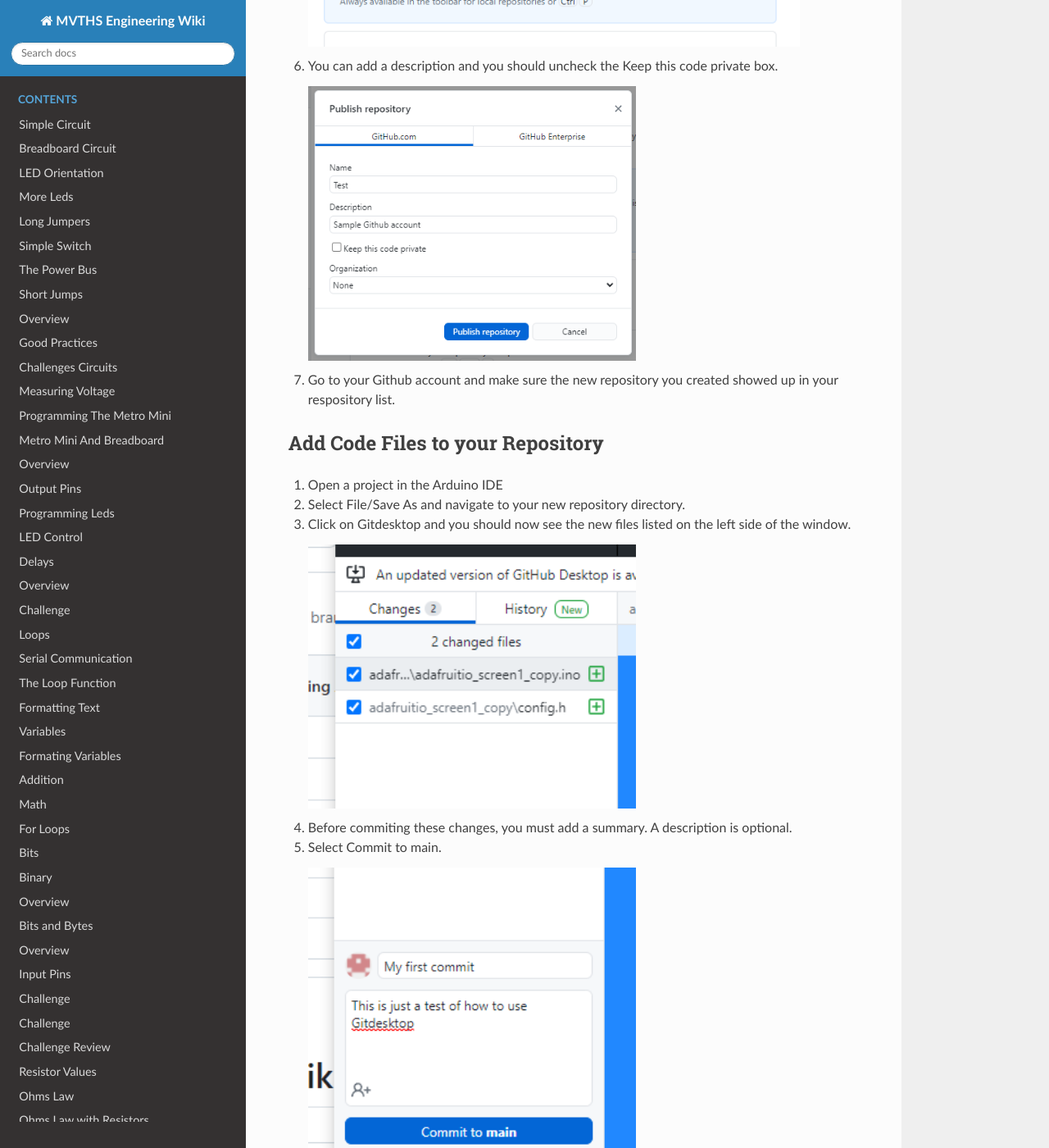
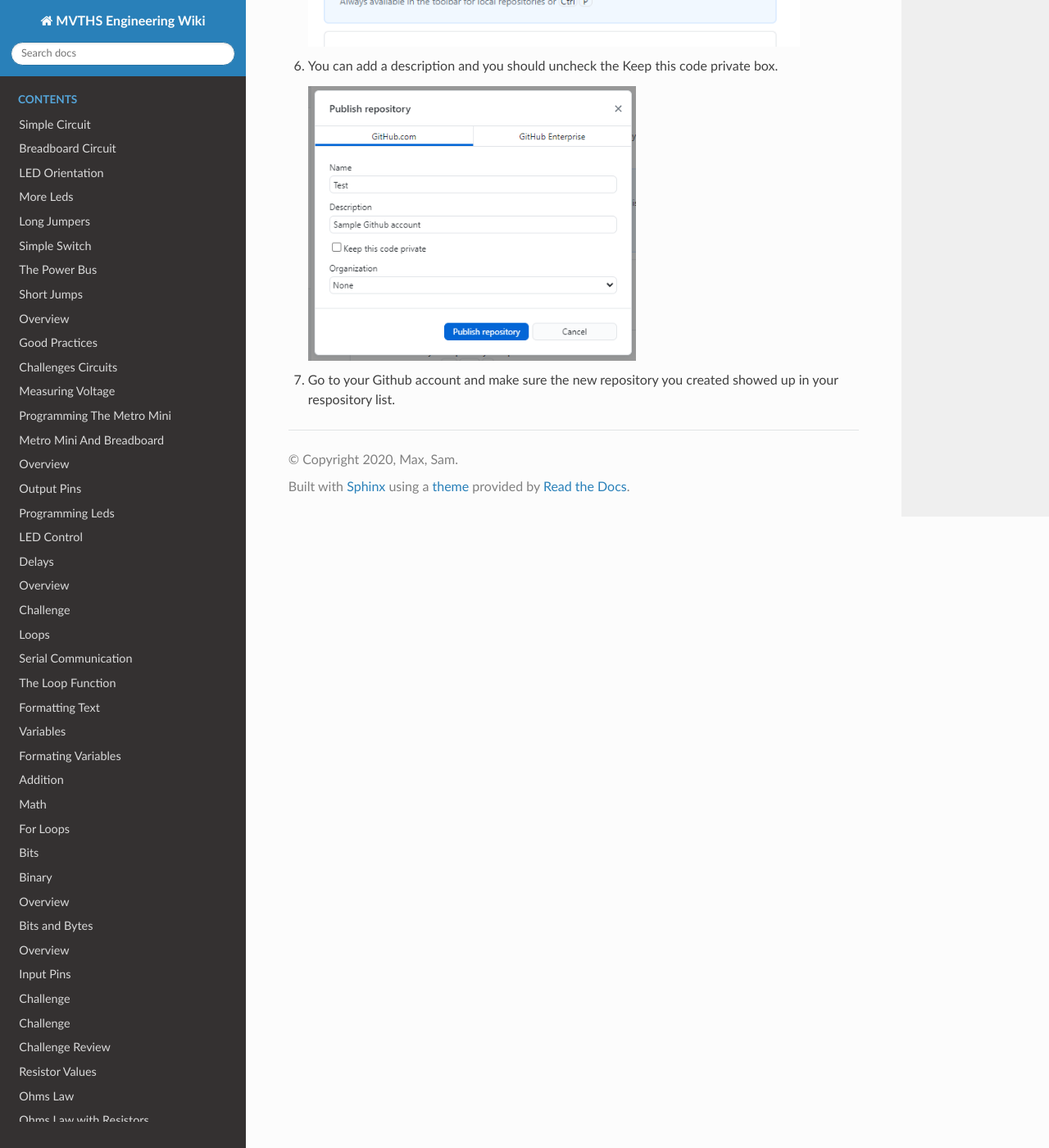
Before and after one commit to maxtkc/mvths-wiki, a Sphinx documentation site: the page built from docs/104-git-create.rst, in a window 1280 px wide and 1400 px high, scrolled down 1606 px. Shown: the whole window at 82% size. Built offline with Sphinx 7.4.7 and the Read the Docs theme 2.0.0, drawn with Linux system fonts in a browser that asks for light colours; pages that are not in the unit, such as notebooks, are missing from menus; some of the changed text lies outside the part shown.

Commit message:
Update 104-git-create.rst

```diff
--- a/docs/104-git-create.rst
+++ b/docs/104-git-create.rst
@@ -36,26 +36,3 @@
       :width: 400px
 
 #. Go to your Github account and make sure the new repository you created showed up in your respository list.
-
-Add Code Files to your Repository
-------------------------------
-
-#. Open a project in the Arduino IDE
-#. Select File/Save As and navigate to your new repository directory.
-#. Click on Gitdesktop and you should now see the new files listed on the left side of the window.
-
-   .. figure:: images/newfiles.PNG
-      :width: 400px
-
-#. Before commiting these changes, you must add a summary. A description is optional.
-#. Select Commit to main.
-
-   .. figure:: images/commit.PNG
-      :width: 400px
-
-#. The last step is to select Push origin. This final step will push your updated code to your repository on Github.
-
-   .. figure:: images/psuh.PNG
-      :width: 600px
-
-#. Open your respository on Github to confirm that your new files are stored in your new respository.
```
